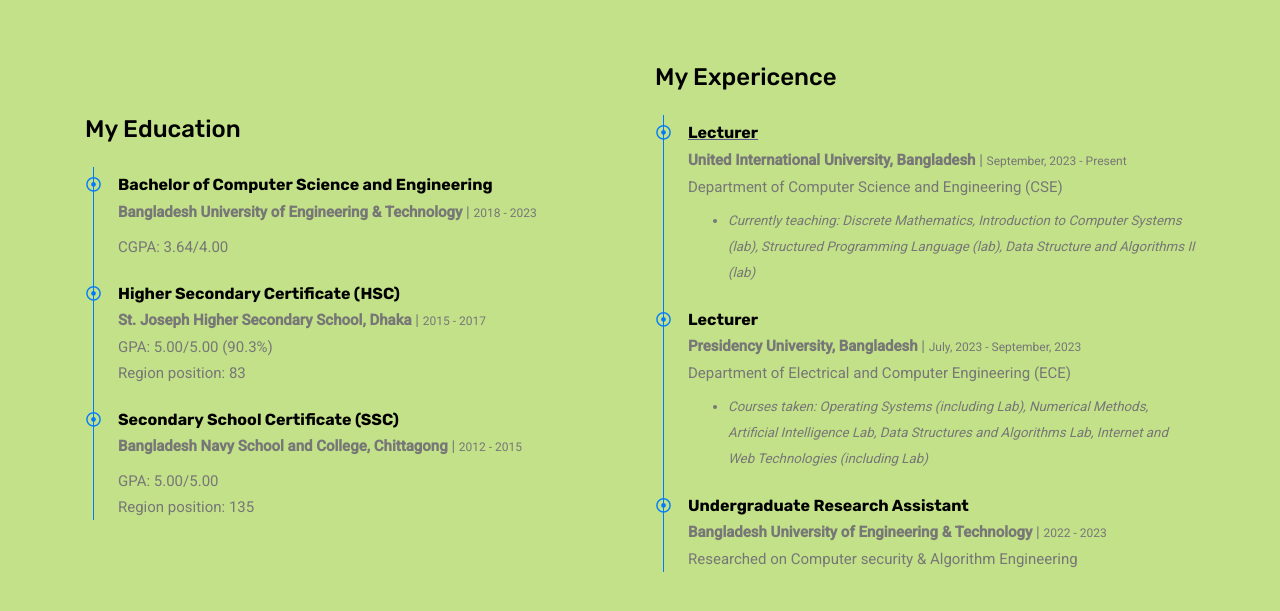
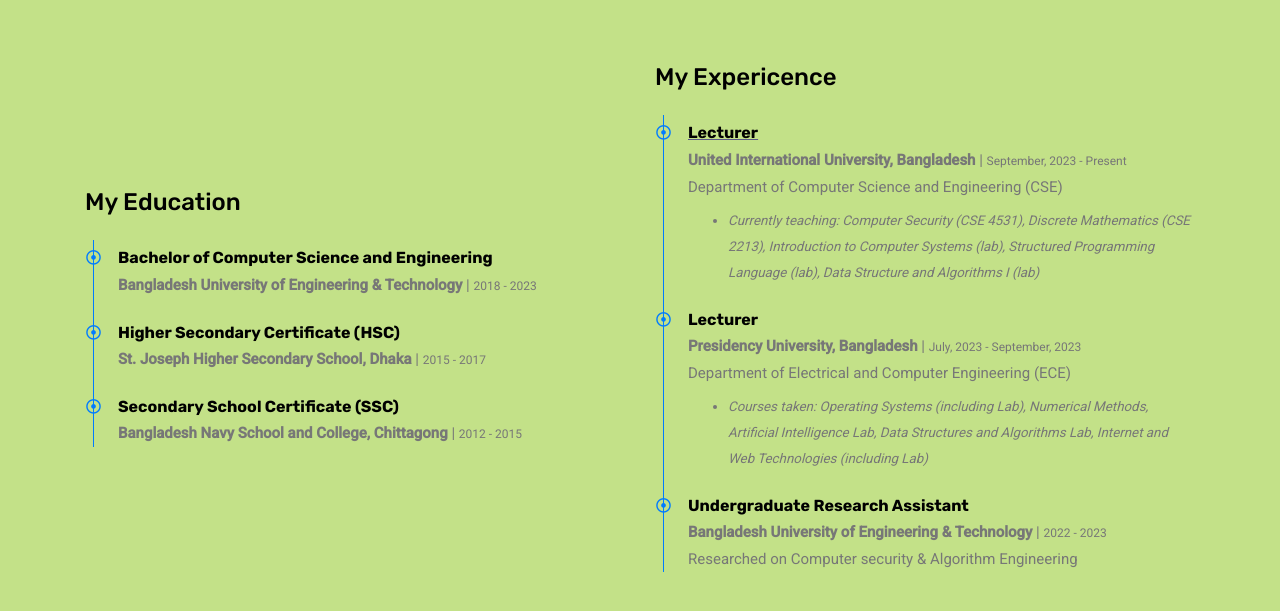
Before and after one commit to MdShamim097/mdshamim097.github.io, a plain HTML site: page quality.html in a window 1280 px wide. Shown: the part 335-946 px from the top of the page. Drawn offline with Linux system fonts and the light colour scheme; some packages are replaced by stand-ins of ours.

Commit message:
minor changes done

```diff
--- a/quality.html
+++ b/quality.html
@@ -115,7 +115,7 @@
                             <i class="far fa-dot-circle text-primary position-absolute" style="top: 2px; left: -32px;"></i>
                             <h5 class="font-weight-bold mb-1">Bachelor of Computer Science and Engineering</h5>
                             <p class="mb-2"><strong>Bangladesh University of Engineering & Technology</strong> | <small>2018 - 2023</small></p>
-                            <p>CGPA: 3.64/4.00
+                            <!-- <p>CGPA: 3.64/4.00  -->
                                 <!-- <a href="pdf/Gradesheets.pdf" class="btn btn-outline-dark mr-5">See Gradesheets</a> -->
                             </p>
                         </div>
@@ -123,18 +123,18 @@
                             <i class="far fa-dot-circle text-primary position-absolute" style="top: 2px; left: -32px;"></i>
                             <h5 class="font-weight-bold mb-1">Higher Secondary Certificate (HSC)</h5>
                             <p class="mb-2"><strong>St. Joseph Higher Secondary School, Dhaka</strong> | <small>2015 - 2017</small><br>
-                            GPA: 5.00/5.00 (90.3%)
+                            <!-- GPA: 5.00/5.00 (90.3%)
                                 <br/>
-                                Region position: 83
+                                Region position: 83 -->
                             </p>
                         </div>
                         <div class="position-relative mb-4">
                             <i class="far fa-dot-circle text-primary position-absolute" style="top: 2px; left: -32px;"></i>
                             <h5 class="font-weight-bold mb-1">Secondary School Certificate (SSC)</h5>
                             <p class="mb-2"><strong>Bangladesh Navy School and College, Chittagong </strong> | <small>2012 - 2015</small></p>
-                            <p>GPA: 5.00/5.00
+                            <!-- <p>GPA: 5.00/5.00
                                 <br/>
-                                Region position: 135
+                                Region position: 135 -->
                             </p>
                         </div>
                     </div>
@@ -149,8 +149,8 @@
                             Department of Computer Science and Engineering (CSE)<br>
 						</p>
 							<ul>
-								<li style="font-size: 10pt;"><i>Currently teaching: Discrete Mathematics, Introduction to Computer Systems (lab),
-									Structured Programming Language (lab), Data Structure and Algorithms II (lab)
+								<li style="font-size: 10pt;"><i>Currently teaching: Computer Security (CSE 4531), Discrete Mathematics (CSE 2213), Introduction to Computer Systems (lab),
+									Structured Programming Language (lab), Data Structure and Algorithms I (lab)
 								</i></li>
 							</ul>
                         </div>
```
Also changed, not shown: index.html (+8 -8 lines), publication.html (+2 -2 lines).
